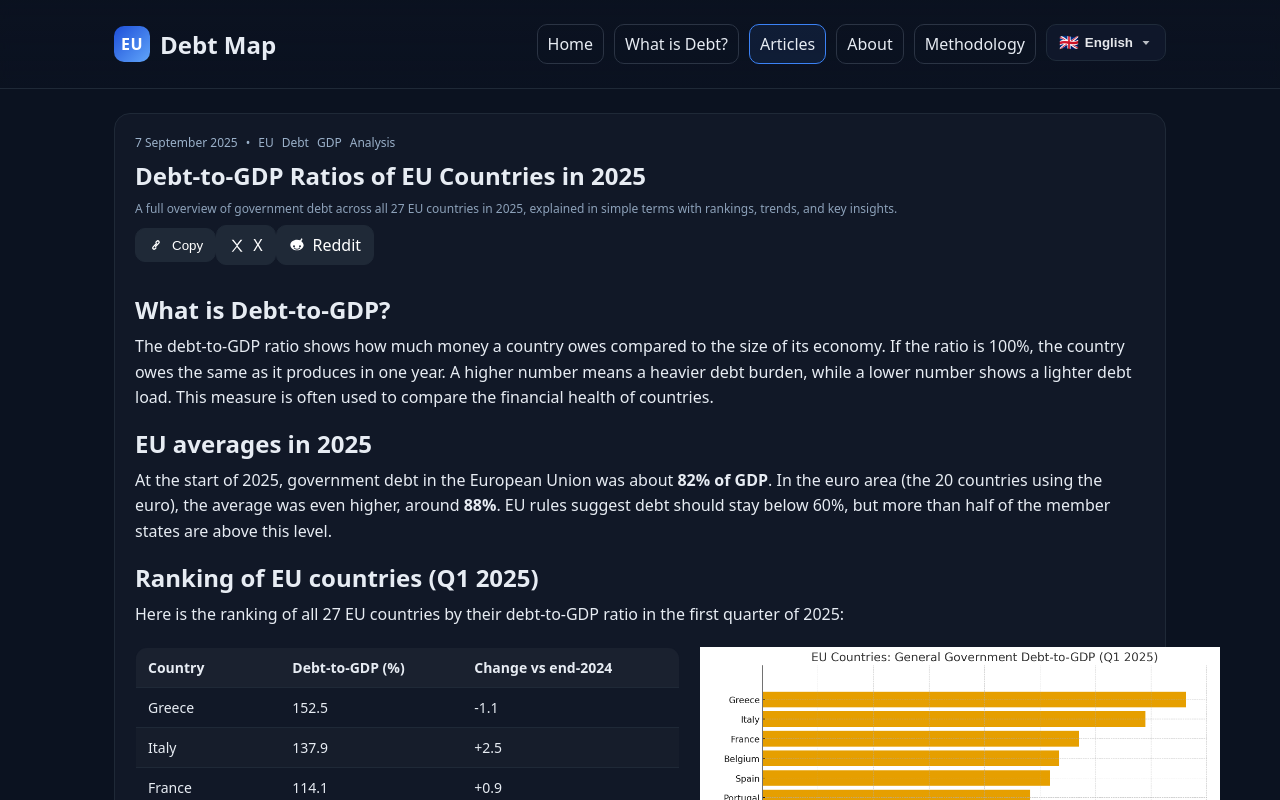
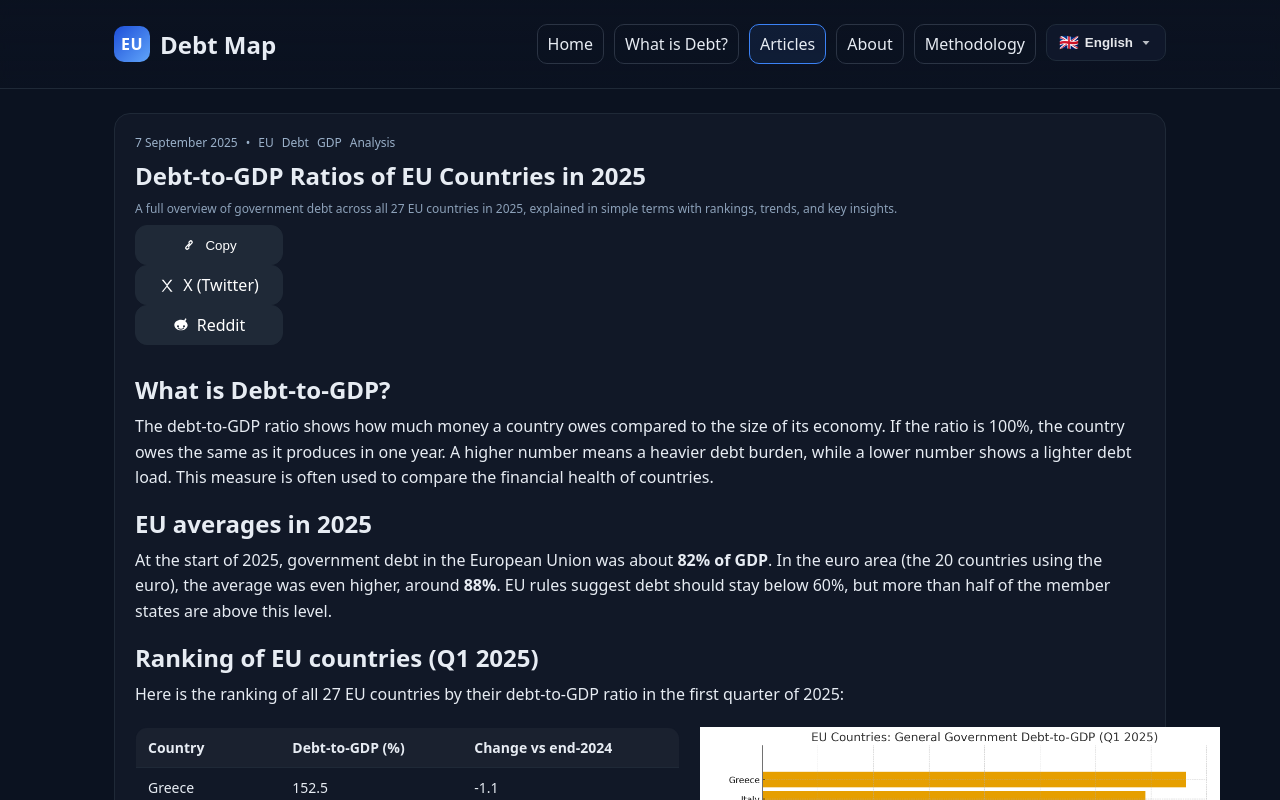
Before and after one commit to simeonvanegeraat-code/eu-debt-map, a Next.js app: page /articles/eu-debt-to-gdp-2025 in a window 1280 px wide. Shown: the top 800 px of the page. Built offline with nearby package versions, Linux system fonts and the light colour scheme.

Commit message:
Update ShareBar.jsx

```diff
--- a/components/ShareBar.jsx
+++ b/components/ShareBar.jsx
@@ -4,20 +4,26 @@
 import { useCallback, useEffect, useMemo, useState } from "react";
 
 function Icon({ name, size = 16 }) {
-  const common = { width: size, height: size, viewBox: "0 0 24 24", fill: "currentColor", ariaHidden: true };
+  const common = { width: size, height: size, viewBox: "0 0 24 24", fill: "currentColor" };
   if (name === "link") {
     return (
-      <svg {...common}><path d="M10.59 13.41a1 1 0 0 0 1.41 1.41l4.95-4.95a3 3 0 0 0-4.24-4.24l-1.41 1.41a1 1 0 1 0 1.41 1.41l1.41-1.41a1 1 0 0 1 1.41 1.41l-4.95 4.95ZM13.41 10.59a1 1 0 0 0-1.41-1.41L7.05 14.13a3 3 0 1 0 4.24 4.24l1.41-1.41a1 1 0 0 0-1.41-1.41l-1.41 1.41a1 1 0 1 1-1.41-1.41l4.95-4.95Z"/></svg>
+      <svg {...common} aria-hidden="true">
+        <path d="M10.59 13.41a1 1 0 0 0 1.41 1.41l4.95-4.95a3 3 0 0 0-4.24-4.24l-1.41 1.41a1 1 0 1 0 1.41 1.41l1.41-1.41a1 1 0 0 1 1.41 1.41l-4.95 4.95ZM13.41 10.59a1 1 0 0 0-1.41-1.41L7.05 14.13a3 3 0 1 0 4.24 4.24l1.41-1.41a1 1 0 0 0-1.41-1.41l-1.41 1.41a1 1 0 1 1-1.41-1.41l4.95-4.95Z"/>
+      </svg>
     );
   }
   if (name === "x") {
     return (
-      <svg {...common}><path d="M4 4h2.8l5.2 6.7L17.3 4H20l-7.1 9 7.5 9H17.6l-5.6-7.1L6.2 22H4l7.5-9L4 4z"/></svg>
+      <svg {...common} aria-hidden="true">
+        <path d="M4 4h2.8l5.2 6.7L17.3 4H20l-7.1 9 7.5 9H17.6l-5.6-7.1L6.2 22H4l7.5-9L4 4z"/>
+      </svg>
     );
   }
   if (name === "reddit") {
     return (
-      <svg {...common}><path d="M22 12c0 4.42-4.48 8-10 8S2 16.42 2 12s4.48-8 10-8c1.77 0 3.43.37 4.88 1.02l1.7-3.02 1.79.98-1.86 3.3A7.8 7.8 0 0 1 22 12Zm-14.5.5a1.5 1.5 0 1 0 0 3 1.5 1.5 0 0 0 0-3Zm9 0a1.5 1.5 0 1 0 0 3 1.5 1.5 0 0 0 0-3ZM12 19c2.02 0 3.76-.86 4.66-2.11a.75.75 0 0 0-1.22-.86C14.79 16.9 13.5 17.5 12 17.5s-2.79-.6-3.44-1.47a.75.75 0 0 0-1.22.86C8.24 18.14 9.98 19 12 19Z"/></svg>
+      <svg {...common} aria-hidden="true">
+        <path d="M22 12c0 4.42-4.48 8-10 8S2 16.42 2 12s4.48-8 10-8c1.77 0 3.43.37 4.88 1.02l1.7-3.02 1.79.98-1.86 3.3A7.8 7.8 0 0 1 22 12Zm-14.5.5a1.5 1.5 0 1 0 0 3 1.5 1.5 0 0 0 0-3Zm9 0a1.5 1.5 0 1 0 0 3 1.5 1.5 0 0 0 0-3ZM12 19c2.02 0 3.76-.86 4.66-2.11a.75.75 0 0 0-1.22-.86C14.79 16.9 13.5 17.5 12 17.5s-2.79-.6-3.44-1.47a.75.75 0 0 0-1.22.86C8.24 18.14 9.98 19 12 19Z"/>
+      </svg>
     );
   }
   return null;
@@ -53,15 +59,28 @@ export default function ShareBar({ title }) {
     return u.toString();
   }, [url, title]);
 
-  const Btn = ({ onClick, href, children, ariaLabel }) => (
-    href ? (
+  const Btn = ({ onClick, href, children, ariaLabel }) => {
+    const baseStyle = {
+      // gelijke maat knoppen
+      width: 148,
+      height: 40,
+      borderRadius: 12,
+      // nette inhoud
+      display: "flex",
+      alignItems: "center",
+      justifyContent: "center",
+      gap: 8,
+      paddingInline: 12,
+      whiteSpace: "nowrap",
+    };
+    return href ? (
       <a
         className="btn"
         href={href}
         target="_blank"
         rel="noopener noreferrer"
         aria-label={ariaLabel}
-        style={{ display: "inline-flex", alignItems: "center", gap: 8, paddingInline: 12 }}
+        style={baseStyle}
       >
         {children}
       </a>
@@ -70,23 +89,29 @@ export default function ShareBar({ title }) {
         className="btn"
         onClick={onClick}
         aria-label={ariaLabel}
-        style={{ display: "inline-flex", alignItems: "center", gap: 8, paddingInline: 12 }}
+        style={baseStyle}
       >
         {children}
       </button>
-    )
-  );
+    );
+  };
 
   return (
-    <div className="flex items-center gap-2 mt-3">
+    <div
+      className="flex flex-wrap mt-3"
+      // expliciete gaps (als je utility 'gap-*' overschreven wordt)
+      style={{ columnGap: 12, rowGap: 12 }}
+    >
       <Btn onClick={copy} ariaLabel="Copy link">
         <Icon name="link" />
         {copied ? "Copied" : "Copy"}
       </Btn>
-      <Btn href={xUrl} ariaLabel="Share on X">
+
+      <Btn href={xUrl} ariaLabel="Share on X (Twitter)">
         <Icon name="x" />
-        X
+        {"X (Twitter)"}
       </Btn>
+
       <Btn href={redditUrl} ariaLabel="Share on Reddit">
         <Icon name="reddit" />
         Reddit
```
